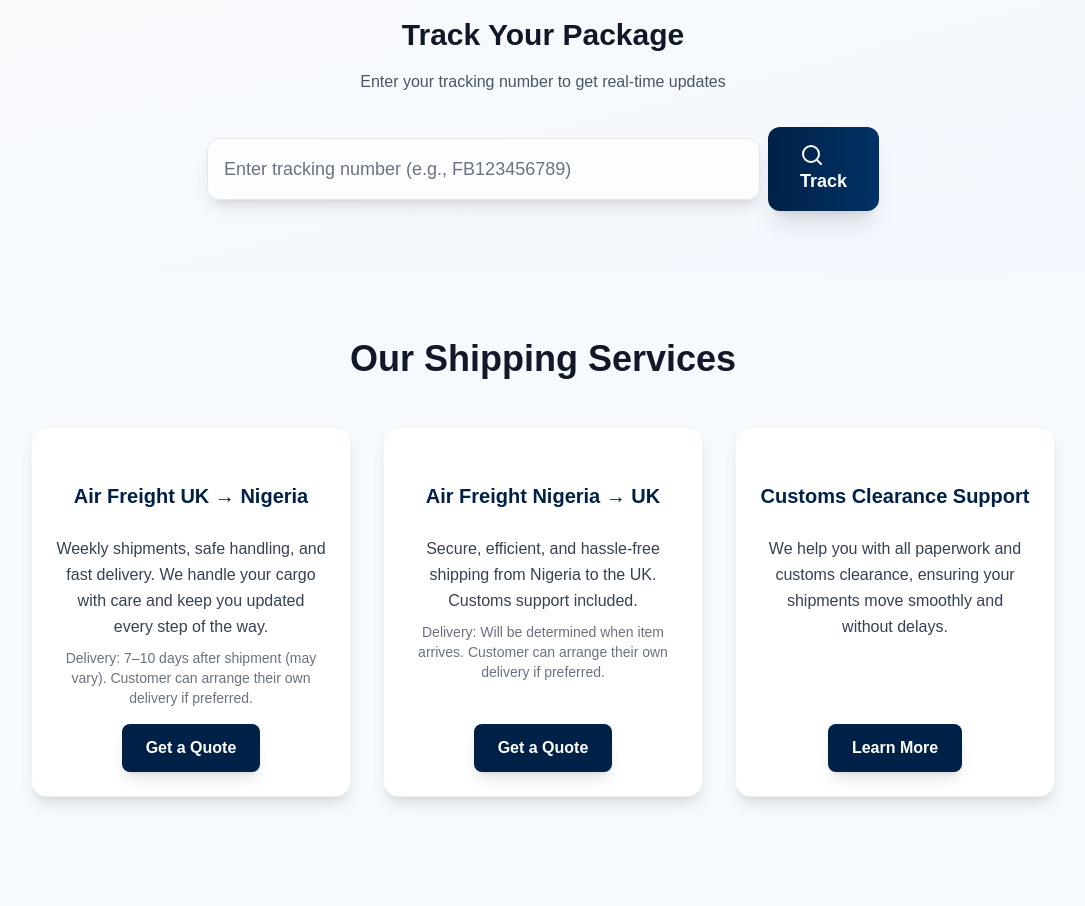
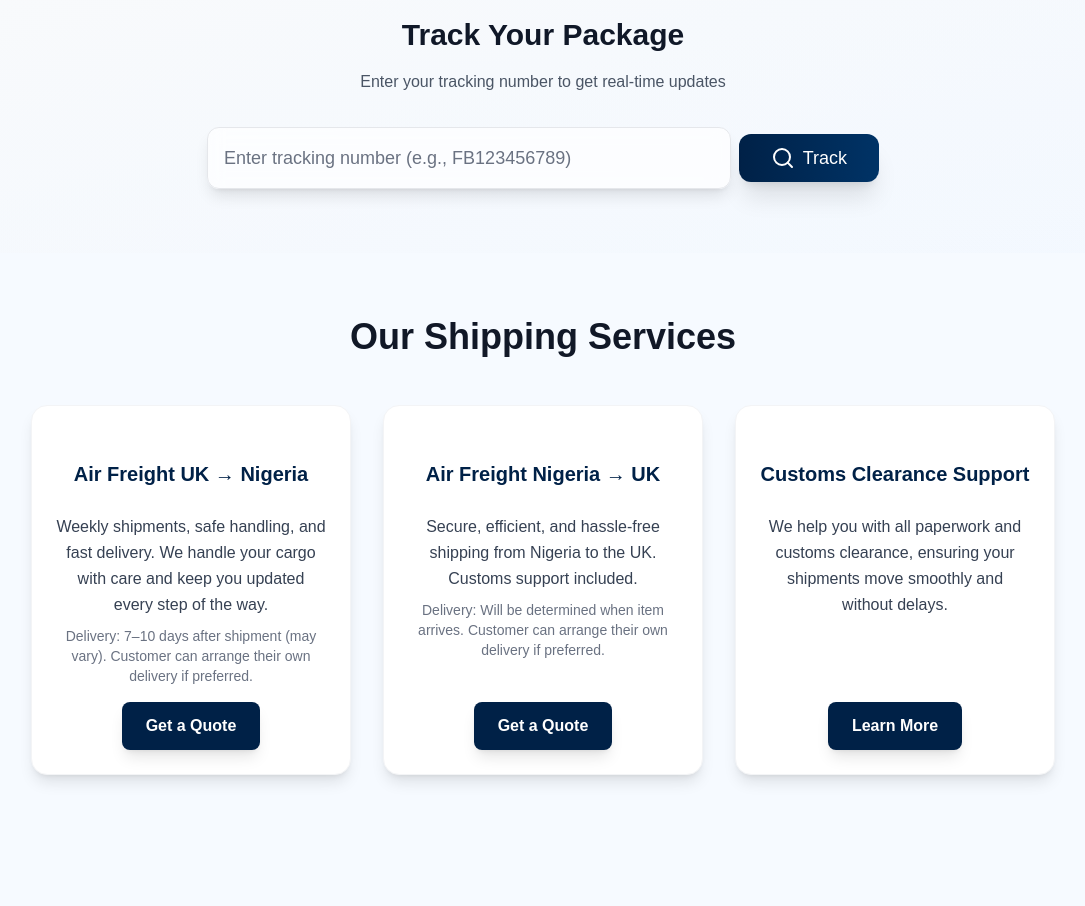
Before and after one commit to Tola-adelase/freight-bunny, a Next.js app: page / in a window 1280 px wide. Shown: the part 840-1746 px from the top of the page, without its empty margins (97-1182 px from the left). Built offline with nearby package versions, Linux system fonts and the light colour scheme.

Commit message:
Fix: changes

```diff
--- a/app/page.tsx
+++ b/app/page.tsx
@@ -43,7 +43,6 @@ import { Dialog, DialogContent, DialogDescription, DialogHeader, DialogTitle } f
 import { useToast } from "../components/ui/toast"
 import { LoadingButton, LoadingSpinner } from "../components/ui/loading-spinner"
 import { validateForm, commonRules, validationPatterns } from "../lib/validation"
-import { PackageTracker } from "../components/ui/package-tracker"
 
 export default function FreightBunnyHome() {
   const pathname = usePathname()
@@ -62,8 +61,6 @@ export default function FreightBunnyHome() {
     { href: "#contact", label: "Contact Us" },
   ]
   const [trackingNumber, setTrackingNumber] = useState("")
-  const [showTrackingResult, setShowTrackingResult] = useState(false)
-  const [isTracking, setIsTracking] = useState(false)
   const [quoteForm, setQuoteForm] = useState({
     weight: "",
     dimensions: "",
@@ -488,44 +485,7 @@ export default function FreightBunnyHome() {
     setEstimatedCost(null);
   };
 
-  const handleTrackPackage = async () => {
-    if (!trackingNumber.trim()) {
-      addToast({
-        type: "error",
-        title: "Tracking Number Required",
-        description: "Please enter a tracking number to search for your package.",
-        duration: 4000
-      });
-      return;
-    }
-
-    setIsTracking(true);
-
-    // Simulate API call delay
-    setTimeout(() => {
-      setIsTracking(false);
-
-      // Check if tracking number is valid format (FB followed by 9 digits)
-      const trackingPattern = /^FB\d{9}$/i;
-      if (trackingPattern.test(trackingNumber.trim())) {
-        setShowTrackingResult(true);
-        addToast({
-          type: "success",
-          title: "Package Found!",
-          description: "Your package tracking information is displayed below.",
-          duration: 4000
-        });
-      } else {
-        addToast({
-          type: "error",
-          title: "Package Not Found",
-          description: "Please check your tracking number and try again. Tracking numbers start with 'FB' followed by 9 digits.",
-          duration: 6000
-        });
-        setShowTrackingResult(false);
-      }
-    }, 1500);
-  };
+
 
   return (
     <div className="min-h-screen bg-gradient-to-b from-blue-50 to-white">
@@ -730,26 +690,18 @@ export default function FreightBunnyHome() {
                 onChange={(e) => setTrackingNumber(e.target.value)}
                 className="flex-1 px-4 py-4 sm:py-3 md:py-4 border border-gray-200 bg-white/70 backdrop-blur-sm rounded-xl focus:outline-none focus:ring-2 focus:ring-blue-500 focus:border-blue-400 text-gray-900 placeholder-gray-500 text-base sm:text-base md:text-lg text-center sm:text-left placeholder:text-center sm:placeholder:text-left shadow-lg transition-all duration-200 hover:shadow-xl min-h-[44px] md:min-h-[48px]"
               />
-              <LoadingButton
-                loading={isTracking}
-                onClick={handleTrackPackage}
+              <Button
+                variant="default"
                 className="bg-gradient-to-r from-[#002147] to-[#003366] hover:from-[#001634] hover:to-[#002147] text-white font-bold px-6 py-4 sm:py-3 md:px-8 md:py-4 text-base md:text-lg rounded-xl shadow-xl hover:shadow-2xl flex items-center justify-center w-full max-w-[180px] sm:w-auto sm:max-w-none mx-auto sm:mx-0 transition-all duration-300 hover:scale-105 hover:-translate-y-0.5 cursor-pointer min-h-[44px] md:min-h-[48px]"
-              >
+                style={{ backgroundColor: '#002147' }}>
                 <Search className="h-6 w-6 mr-2 text-white flex-shrink-0" />
                 Track
-              </LoadingButton>
+              </Button>
             </div>
           </div>
         </div>
 
-        {/* Package Tracking Results */}
-        {showTrackingResult && (
-          <div className="container mx-auto px-4 sm:px-6 mt-8 animate-in fade-in duration-500">
-            <div className="max-w-2xl mx-auto">
-              <PackageTracker trackingNumber={trackingNumber} />
-            </div>
-          </div>
-        )}
+
       </section>
 
       {/* Our Shipping Services Section */}
```
